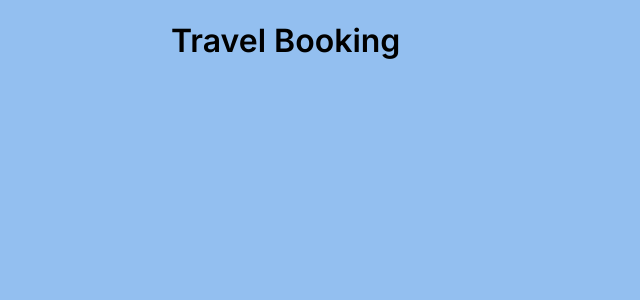
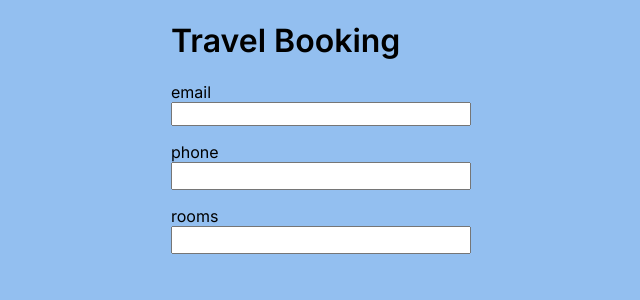
Before and after one commit to Biosaiber/travel-booking, an Angular app: page /hotel-booking in a window 1280 px wide. Shown: the top 300 px of the page, without its empty margins (319-959 px from the left). Built offline with nearby package versions, Linux system fonts and the light colour scheme.

Commit message:
feat: Build booking form and validation

```diff
--- a/src/app/flight-booking/flight-booking.ts
+++ b/src/app/flight-booking/flight-booking.ts
@@ -2,7 +2,7 @@ import { Component, OnInit, inject } from '@angular/core';
 import { BookingService } from '../booking.service';
 import { TravelSelection } from '../booking.service';
 import { Flight } from '../models/flight.interface';
-import { ReactiveFormsModule, AbstractControl, FormControl, FormGroup, Validators, NgForm } from '@angular/forms';
+import { ReactiveFormsModule, AbstractControl, FormControl, FormGroup, Validators } from '@angular/forms';
 import { BookingDetails } from '../models/booking.interface';
 import { Router } from '@angular/router';
 
--- a/src/app/hotel-booking/hotel-booking.css
+++ b/src/app/hotel-booking/hotel-booking.css
@@ -3,6 +3,8 @@
   border-radius: 8px;
   padding: 2px 12px;
   margin-bottom: 16px;
+  position: relative;
+  z-index: 1;
 }
 h3 {
     margin-bottom: 0;
@@ -42,4 +44,8 @@ p.avalability ~ p {
 }
 .hotel:hover {
     box-shadow: 5px 5px 15px 0px rgba(0, 0, 0, 0.20);
+    cursor: pointer;
 }
+.hotel:hover label {
+    cursor: pointer;
+}
--- a/src/app/hotel-booking/hotel-booking.html
+++ b/src/app/hotel-booking/hotel-booking.html
@@ -1,9 +1,44 @@
+<form [formGroup]="hotelForm">
+
+    <div class="input-box">
+        <label for="email">email</label>
+        <input type="email" id="email" formControlName="email">
+        @if (hotelForm.controls.email.valid && hotelForm.controls.email.errors?.['required']) {
+            <span>field phone is required!</span>
+        }
+        @if (hotelForm.controls.email.valid && hotelForm.controls.email.errors?.['email']) {
+            <span>Email must be in format name@server.com!</span>
+        }
+    </div>
+
+    <div class="input-box">
+        <label for="phone">phone</label>
+        <input type="text" id="phone" formControlName="phone">
+        @if (hotelForm.controls.phone.touched && hotelForm.controls.phone.errors?.['required']) {
+            <span>Phone field is required!</span>
+        }
+        @if (hotelForm.controls.phone.touched && hotelForm.controls.phone.errors?.['pattern']) {
+            <span>Phone field must contain only numbers and 9 to 15 digits!</span>
+        }
+
+    </div>
+
+    <div class="input-box">
+        <label for="rooms">rooms</label>
+        <input type="number" id="rooms" formControlName="rooms">
+
+    </div>
+
     <div class="hotel-container">
-
         @for (hotel of availableHotels; track hotel.id) {
         <div class="hotel">
-        <input type="radio" id="{{hotel.id}}" name="hotel" value="{{hotel.id}}">
-        <label for="{{hotel.id}}">
+            <input type="radio" [id]="hotel.id" name="hotel" [value]="hotel.id" formControlName="hotelId">
+
+            @if (hotelForm.controls.hotelId.valid && hotelForm.controls.hotelId.errors?.['required']) {
+                <span>Pick a hotel is required!</span>
+            }
+
+            <label [for]="hotel.id">
                 <h3>{{hotel.name}} </h3>
                 <span class="address">{{hotel.address}}, {{hotel.country}}</span>
                 <h4> @for ( star of [].constructor(hotel.stars); track $index ) {
@@ -28,9 +63,9 @@
 
             </label>
 
-
         </div>
         }
 
+    </div>
 
-</div>
+</form>
--- a/src/app/hotel-booking/hotel-booking.ts
+++ b/src/app/hotel-booking/hotel-booking.ts
@@ -3,10 +3,11 @@ import { Hotel } from '../models/hotel.interface';
 import { BookingDetails } from '../models/booking.interface';
 import { BookingService } from '../booking.service';
 import { NgOptimizedImage } from '@angular/common';
+import { FormGroup, FormControl, ReactiveFormsModule, Validators } from '@angular/forms';
 
 @Component({
   selector: 'app-hotel-booking',
-  imports: [NgOptimizedImage],
+  imports: [NgOptimizedImage, ReactiveFormsModule],
   templateUrl: './hotel-booking.html',
   styleUrl: './hotel-booking.css',
 })
@@ -15,12 +16,18 @@ export class HotelBooking implements OnInit {
   savedBookingDetails!: BookingDetails;
   savedFlightDestination!: string;
   bookingService = inject(BookingService);
+  hotelForm = new FormGroup({
+    hotelId: new FormControl("", [Validators.required]),
+    email: new FormControl("", [Validators.required, Validators.email]),
+    phone: new FormControl("", [Validators.required, Validators.pattern(/^\d{9,15}$/)]),
+    rooms: new FormControl("", [Validators.required, Validators.min(1)])
+  })
   ngOnInit(): void {
     this.savedBookingDetails = this.bookingService.getBookingDetails();
     if (!this.savedBookingDetails.flight) {
       return;
     }
-    this.savedFlightDestination = this.savedBookingDetails.flight?.toCountry;
+    this.savedFlightDestination = this.savedBookingDetails.flight.toCountry;
     this.availableHotels = this.bookingService.getHotels(this.savedFlightDestination);
     console.log(this.availableHotels);
   }
--- a/src/styles.css
+++ b/src/styles.css
@@ -43,3 +43,7 @@ button[type="submit"] {
 .input-box {
   margin-bottom: 16px;
 }
+label {
+  font-size: 1em;
+  font-style: inherit;
+}
```
Lines whose indentation alone changed are shown as unchanged.
